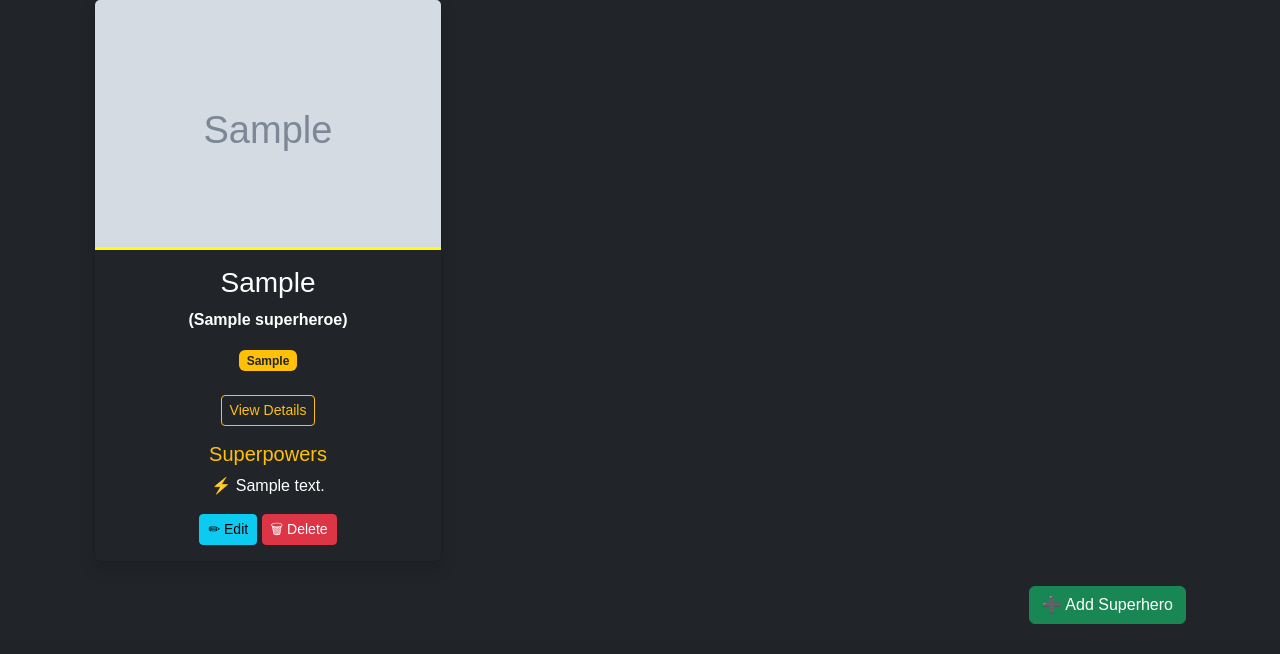
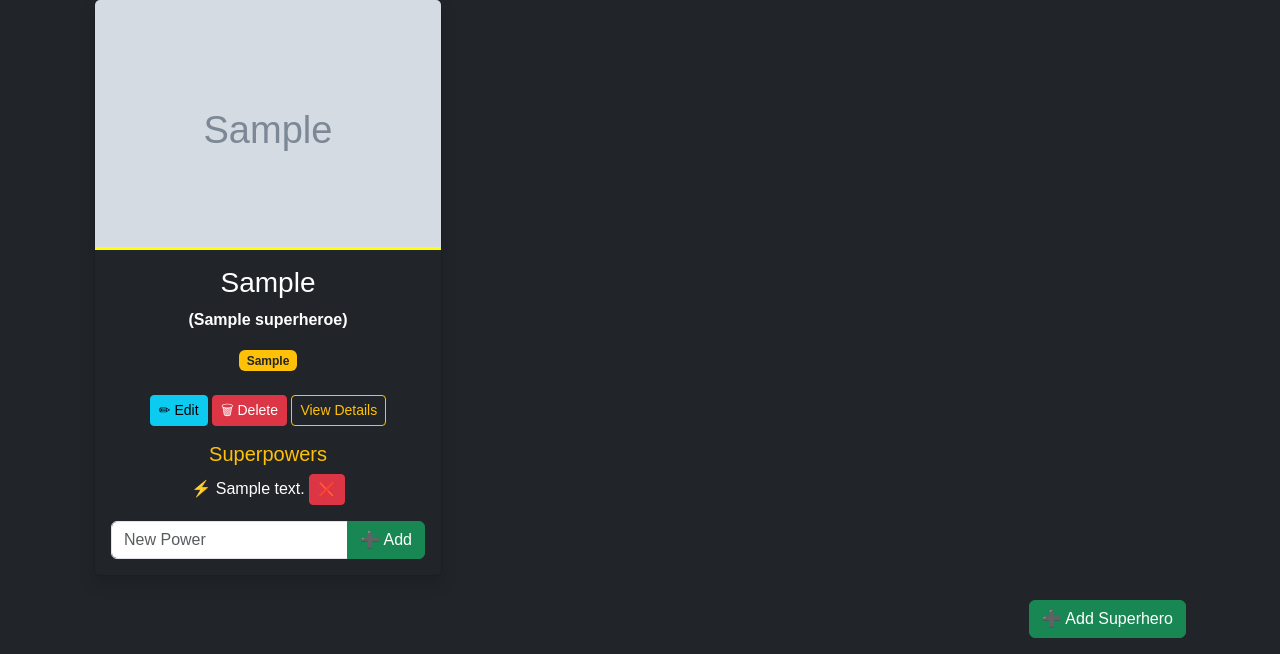
Before and after one commit to miketeachestech/example-superhero-flask-crud-pwa, a Flask app: page / in a window 1280 px wide, after a click on "View Details". Shown: the part 225-879 px from the top of the page. Before the commit the page ends 849 px from the top, so only its background shows below. Run offline with Flask 3, Linux system fonts and the light colour scheme; tables that the repository leaves empty hold one stand-in row (values such as "Sample post"); grey boxes marked "Sample" are stand-in pictures.

Commit message:
Superpowers can now be added and deleted against superheroes.

```diff
--- a/app/routes.py
+++ b/app/routes.py
@@ -32,7 +32,8 @@ def home():
     superhero_list = []
     for hero in superheroes:
         hero_dict = dict(hero)
-        hero_dict["powers"] = [p["description"] for p in superpowers if p["superhero_id"] == hero["id"]]
+        hero_dict["powers"] = [{"id": p["id"], "description": p["description"]}
+                               for p in superpowers if p["superhero_id"] == hero["id"]]
         superhero_list.append(hero_dict)
 
     return render_template("home.html", superheroes=superhero_list, universe_filter=universe_filter)
@@ -130,3 +131,31 @@ def delete_superhero(hero_id):
 
     flash("Superhero deleted successfully!", "danger")
     return redirect(url_for('main.home'))
+
+@main.route('/add_power/<int:hero_id>', methods=['POST'])
+def add_power(hero_id):
+    """Add a superpower to a superhero"""
+    new_power = request.form['power']
+
+    if new_power.strip():
+        conn = get_db_connection()
+        cursor = conn.cursor()
+        cursor.execute("INSERT INTO superpowers (description, superhero_id) VALUES (?, ?)", (new_power, hero_id))
+        conn.commit()
+        conn.close()
+
+        flash("Superpower added!", "success")
+
+    return redirect(url_for('main.home'))
+
+@main.route('/delete_power/<int:power_id>', methods=['POST'])
+def delete_power(power_id):
+    """Delete a superpower"""
+    conn = get_db_connection()
+    cursor = conn.cursor()
+    cursor.execute("DELETE FROM superpowers WHERE id=?", (power_id,))
+    conn.commit()
+    conn.close()
+
+    flash("Superpower removed!", "danger")
+    return redirect(url_for('main.home'))
--- a/app/templates/home.html
+++ b/app/templates/home.html
@@ -23,6 +23,12 @@
                         <p class="badge bg-warning text-dark">{{ hero['universe'] }}</p>
                         <br>
 
+                        <!-- Edit and Delete Buttons -->
+                        <a href="{{ url_for('main.edit_superhero', hero_id=hero['id']) }}" class="btn btn-info btn-sm mt-2">✏ Edit</a>
+                        <form method="POST" action="{{ url_for('main.delete_superhero', hero_id=hero['id']) }}" style="display:inline;">
+                            <button type="submit" class="btn btn-danger btn-sm mt-2" onclick="return confirm('Are you sure?')">🗑 Delete</button>
+                        </form>
+
                         <!-- Toggle Button -->
                         <button class="btn btn-outline-warning btn-sm mt-2" data-bs-toggle="collapse" data-bs-target="#details-{{ hero['id'] }}">
                             View Details
@@ -33,14 +39,21 @@
                             <h5 class="text-warning">Superpowers</h5>
                             <ul class="list-unstyled">
                                 {% for power in hero['powers'] %}
-                                <li>⚡ {{ power }}</li>
+                                <li>
+                                    ⚡ {{ power['description'] }}
+                                    <form method="POST" action="{{ url_for('main.delete_power', power_id=power['id']) }}" style="display:inline;">
+                                        <button type="submit" class="btn btn-danger btn-sm">❌</button>
+                                    </form>
+                                </li>
                                 {% endfor %}
                             </ul>
 
-                            <!-- Edit and Delete Buttons -->
-                            <a href="{{ url_for('main.edit_superhero', hero_id=hero['id']) }}" class="btn btn-info btn-sm">✏ Edit</a>
-                            <form method="POST" action="{{ url_for('main.delete_superhero', hero_id=hero['id']) }}" style="display:inline;">
-                                <button type="submit" class="btn btn-danger btn-sm" onclick="return confirm('Are you sure?')">🗑 Delete</button>
+                            <!-- Add New Power -->
+                            <form method="POST" action="{{ url_for('main.add_power', hero_id=hero['id']) }}" class="mt-2">
+                                <div class="input-group">
+                                    <input type="text" class="form-control" name="power" placeholder="New Power" required>
+                                    <button type="submit" class="btn btn-success">➕ Add</button>
+                                </div>
                             </form>
                         </div>
                     </div>
--- a/seed_db.py
+++ b/seed_db.py
@@ -28,8 +28,7 @@ def seed_data():
         ("Powered armor suit", ironman_id),
         ("Super strength", superman_id),
         ("Flight", superman_id),
-        ("Genius intellect", batman_id),
-        ("Rich", batman_id)
+        ("Lots Of Money", batman_id)
     ])
 
     conn.commit()
```
